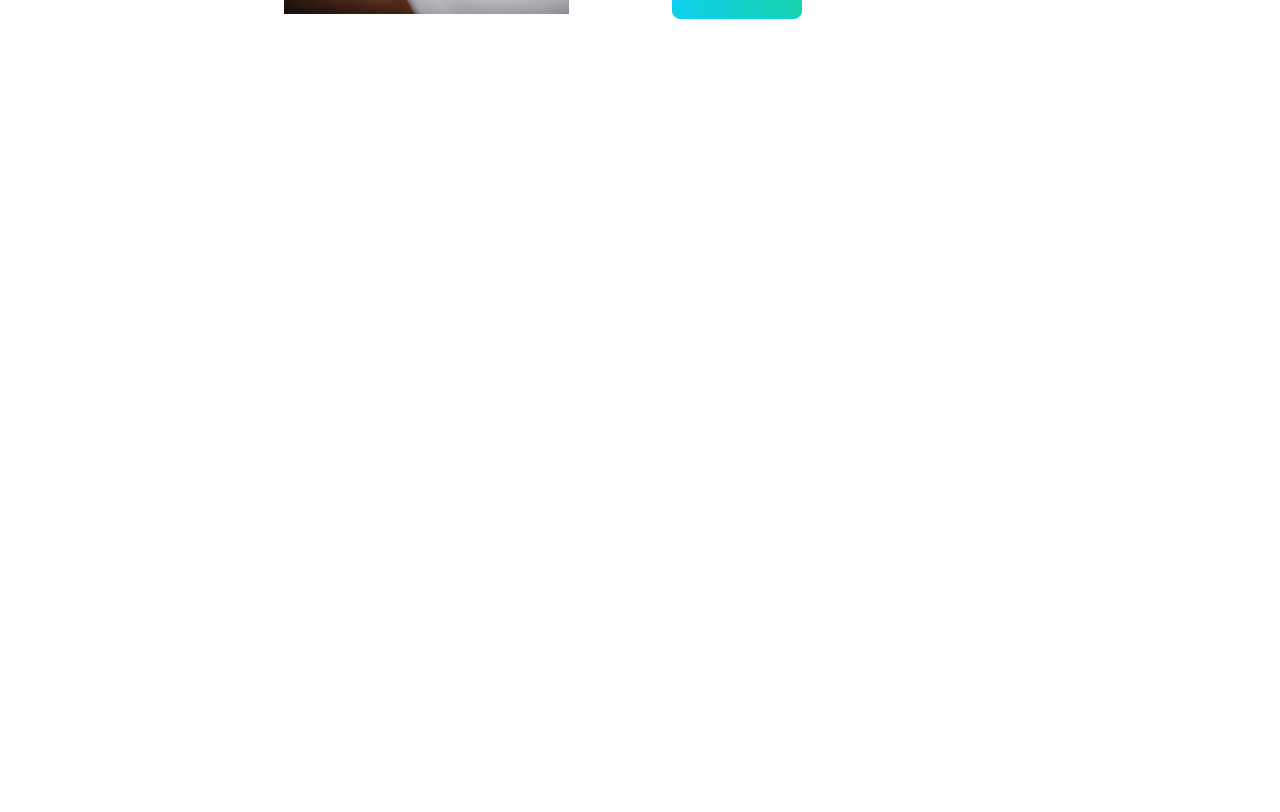
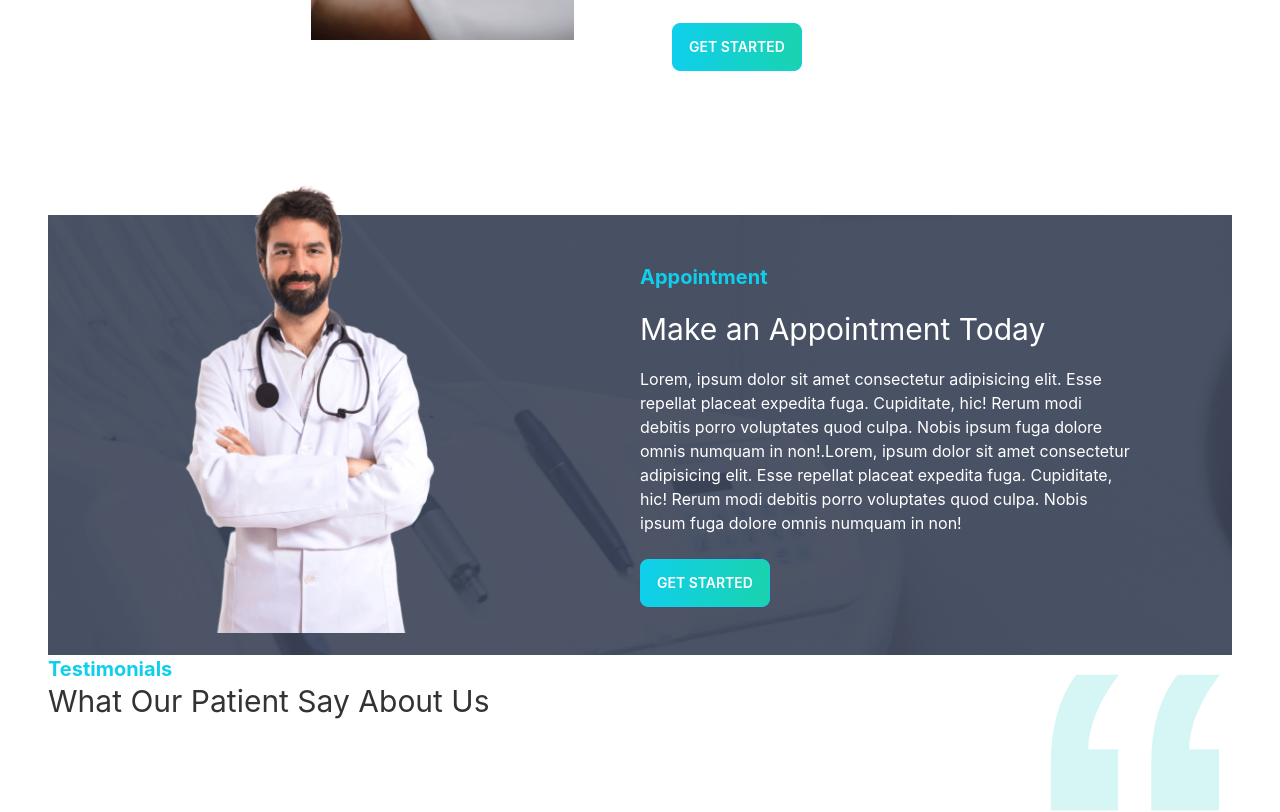
Before and after one commit to afrin100/doctors-portal, a React (Create React App) app: page /home in a window 1280 px wide. Shown: the part 1980-2792 px from the top of the page. Before the commit the page ends 2071 px from the top, so only its background shows below. Built offline with nearby package versions, Linux system fonts and the light colour scheme.

Commit message:
appointment added

```diff
--- a/src/Pages/Home/Home.js
+++ b/src/Pages/Home/Home.js
@@ -2,15 +2,19 @@ import React from 'react';
 import Banner from '../Banner/Banner';
 import InfoCard from '../InfoCard/InfoCard';
 import Services from '../Services/Services';
+import MakeAppointment from '../MakeAppoinment/MakeAppointment';
+import Testimonial from '../Testimonials/Testimonial';
 
 
 
 const Home = () => {
     return (
-        <div>
+        <div className='px-12'>
            <Banner></Banner>
             <InfoCard></InfoCard>
             <Services></Services>
+            <MakeAppointment></MakeAppointment>
+            <Testimonial></Testimonial>
         </div>
     );
 };
--- /dev/null
+++ b/src/Pages/MakeAppoinment/MakeAppointment.js
@@ -0,0 +1,23 @@
+import React from 'react';
+import doctor from '../../assets/images/doctor.png';
+import '../InfoCard/InfoCard.css';
+import appointment from '../../assets/images/appointment.png'
+const MakeAppointment = () => {
+    return (
+        <section className='mt-28 flex justify-center items-center' style={
+            {background:`url(${appointment})`}
+        }>
+            <div className='flex-1'>
+                <img className='mt-[-100px]'  src={doctor} alt="" srcset="" />
+            </div>
+            <div className='flex-1 p-12 mx-12 text-white'>
+                <h3 className='text-xl text-primary font-bold '>Appointment</h3>
+                <h2 className='text-3xl mt-5'>Make an Appointment Today</h2>
+                <p className='mt-5'>Lorem, ipsum dolor sit amet consectetur adipisicing elit. Esse repellat placeat expedita fuga. Cupiditate, hic! Rerum modi debitis porro voluptates quod culpa. Nobis ipsum fuga dolore omnis numquam in non!.Lorem, ipsum dolor sit amet consectetur adipisicing elit. Esse repellat placeat expedita fuga. Cupiditate, hic! Rerum modi debitis porro voluptates quod culpa. Nobis ipsum fuga dolore omnis numquam in non!</p>
+                <button className='btn btn-primary bg-color text-white uppercase mt-6'>Get Started</button>
+            </div>
+        </section>
+    );
+};
+
+export default MakeAppointment;
--- /dev/null
+++ b/src/Pages/Testimonials/Testimonial.js
@@ -0,0 +1,20 @@
+import React from 'react';
+import quote from '../../assets/icons/quote.svg'
+const Testimonial = () => {
+    return (
+        <section>
+            <div className='flex justify-between'>
+                <div>
+                    <h2 className="text-xl text-primary font-bold">Testimonials</h2>
+                    <h3 className='text-3xl'>What Our Patient Say About Us</h3>
+                </div>
+                <div>
+                    <img src={quote} className='w-24 lg:w-48' alt="" srcset="" />
+                </div>
+            </div>
+            <div></div>
+        </section>
+    );
+};
+
+export default Testimonial;
```
